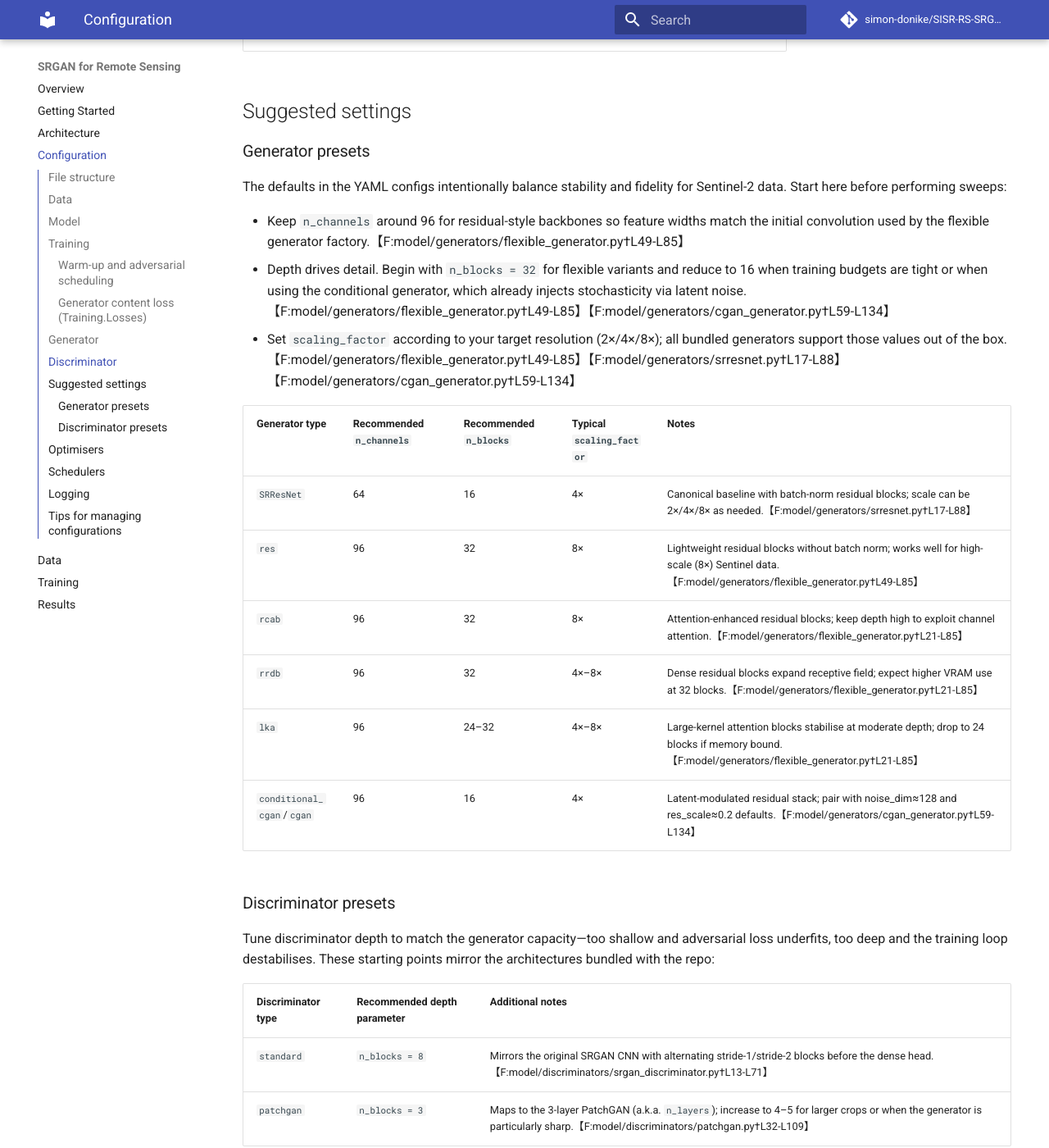
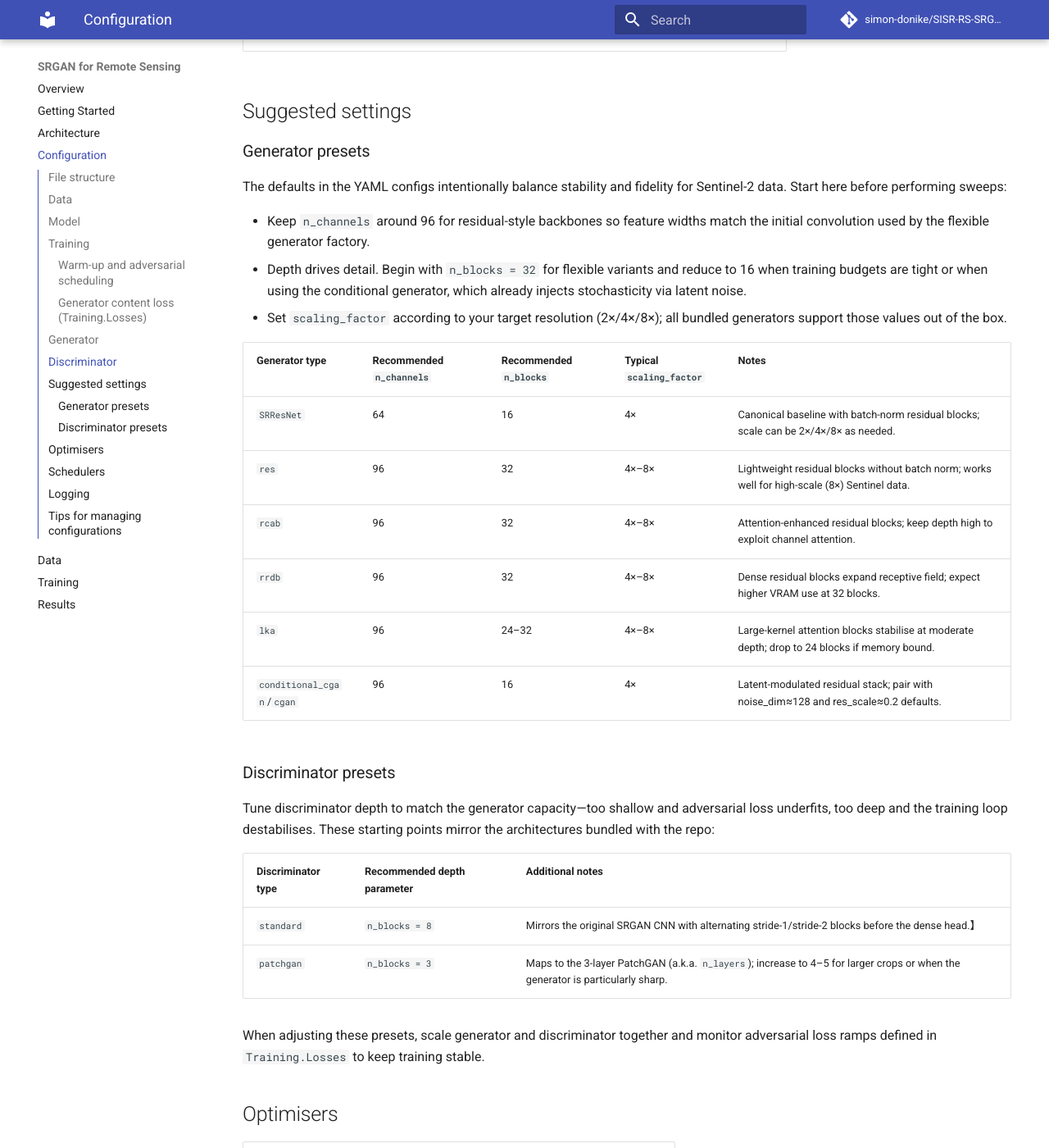
Before and after one commit to simon-donike/SISR-RS-SRGAN, an MkDocs documentation site: the page built from docs/configuration.md, in a window 1280 px wide and 1400 px high, scrolled down 2770 px. Shown: the whole window at 82% size. Built offline with MkDocs 1.6.1 and Material for MkDocs 9.7.7, drawn with Linux system fonts in a browser that asks for light colours; comment, search, counter and statistics services are not loaded; some of the changed text lies outside the part shown.

Commit message:
description fix, config docs fix, SRGAN train fix for warmup LR schedule

```diff
--- a/docs/configuration.md
+++ b/docs/configuration.md
@@ -89,20 +89,20 @@
 performing sweeps:
 
 * Keep `n_channels` around 96 for residual-style backbones so feature widths match the initial convolution used by the
-  flexible generator factory.【F:model/generators/flexible_generator.py†L49-L85】
+  flexible generator factory.
 * Depth drives detail. Begin with `n_blocks = 32` for flexible variants and reduce to 16 when training budgets are
-  tight or when using the conditional generator, which already injects stochasticity via latent noise.【F:model/generators/flexible_generator.py†L49-L85】【F:model/generators/cgan_generator.py†L59-L134】
+  tight or when using the conditional generator, which already injects stochasticity via latent noise.
 * Set `scaling_factor` according to your target resolution (2×/4×/8×); all bundled generators support those values out
-  of the box.【F:model/generators/flexible_generator.py†L49-L85】【F:model/generators/srresnet.py†L17-L88】【F:model/generators/cgan_generator.py†L59-L134】
+  of the box.
 
 | Generator type | Recommended `n_channels` | Recommended `n_blocks` | Typical `scaling_factor` | Notes |
 | --- | --- | --- | --- | --- |
-| `SRResNet` | 64 | 16 | 4× | Canonical baseline with batch-norm residual blocks; scale can be 2×/4×/8× as needed.【F:model/generators/srresnet.py†L17-L88】 |
-| `res` | 96 | 32 | 8× | Lightweight residual blocks without batch norm; works well for high-scale (8×) Sentinel data.【F:model/generators/flexible_generator.py†L49-L85】 |
-| `rcab` | 96 | 32 | 8× | Attention-enhanced residual blocks; keep depth high to exploit channel attention.【F:model/generators/flexible_generator.py†L21-L85】 |
-| `rrdb` | 96 | 32 | 4×–8× | Dense residual blocks expand receptive field; expect higher VRAM use at 32 blocks.【F:model/generators/flexible_generator.py†L21-L85】 |
-| `lka` | 96 | 24–32 | 4×–8× | Large-kernel attention blocks stabilise at moderate depth; drop to 24 blocks if memory bound.【F:model/generators/flexible_generator.py†L21-L85】 |
-| `conditional_cgan`/`cgan` | 96 | 16 | 4× | Latent-modulated residual stack; pair with noise_dim≈128 and res_scale≈0.2 defaults.【F:model/generators/cgan_generator.py†L59-L134】 |
+| `SRResNet` | 64 | 16 | 4× | Canonical baseline with batch-norm residual blocks; scale can be 2×/4×/8× as needed. |
+| `res` | 96 | 32 | 4×–8× | Lightweight residual blocks without batch norm; works well for high-scale (8×) Sentinel data. |
+| `rcab` | 96 | 32 | 4×–8× | Attention-enhanced residual blocks; keep depth high to exploit channel attention. |
+| `rrdb` | 96 | 32 | 4×–8× | Dense residual blocks expand receptive field; expect higher VRAM use at 32 blocks. |
+| `lka` | 96 | 24–32 | 4×–8× | Large-kernel attention blocks stabilise at moderate depth; drop to 24 blocks if memory bound. |
+| `conditional_cgan`/`cgan` | 96 | 16 | 4× | Latent-modulated residual stack; pair with noise_dim≈128 and res_scale≈0.2 defaults. |
 
 ### Discriminator presets
 
@@ -111,11 +111,11 @@
 
 | Discriminator type | Recommended depth parameter | Additional notes |
 | --- | --- | --- |
-| `standard` | `n_blocks = 8` | Mirrors the original SRGAN CNN with alternating stride-1/stride-2 blocks before the dense head.【F:model/discriminators/srgan_discriminator.py†L13-L71】 |
-| `patchgan` | `n_blocks = 3` | Maps to the 3-layer PatchGAN (a.k.a. `n_layers`); increase to 4–5 for larger crops or when the generator is particularly sharp.【F:model/discriminators/patchgan.py†L32-L109】 |
+| `standard` | `n_blocks = 8` | Mirrors the original SRGAN CNN with alternating stride-1/stride-2 blocks before the dense head.】 |
+| `patchgan` | `n_blocks = 3` | Maps to the 3-layer PatchGAN (a.k.a. `n_layers`); increase to 4–5 for larger crops or when the generator is particularly sharp. |
 
 When adjusting these presets, scale generator and discriminator together and monitor adversarial loss ramps defined in
-`Training.Losses` to keep training stable.【F:model/SRGAN.py†L80-L151】
+`Training.Losses` to keep training stable.
 
 ## Optimisers
 
--- a/train.py
+++ b/train.py
@@ -81,9 +81,6 @@
                                         save_last=True,
                                         save_top_k=2)
 
-    from pytorch_lightning.callbacks import LearningRateMonitor
-    lr_monitor = LearningRateMonitor(logging_interval='epoch')
-
     # callback to set up early stopping
     from pytorch_lightning.callbacks.early_stopping import EarlyStopping
     early_stop_callback = EarlyStopping(monitor=config.Schedulers.metric, min_delta=0.00, patience=250, verbose=True,
@@ -99,12 +96,12 @@
                     limit_val_batches=config.Training.limit_val_batches,
                     resume_from_checkpoint=resume_from_checkpoint,
                     max_epochs=config.Training.max_epochs,
+                    log_every_n_steps=100, # log batch frequency
                     logger=[
                                 wandb_logger,
                             ],
                     callbacks=[ checkpoint_callback,
                                 early_stop_callback,
-                                lr_monitor
                                 ],)
 
 
```
Also changed, not shown: 2 other files.
